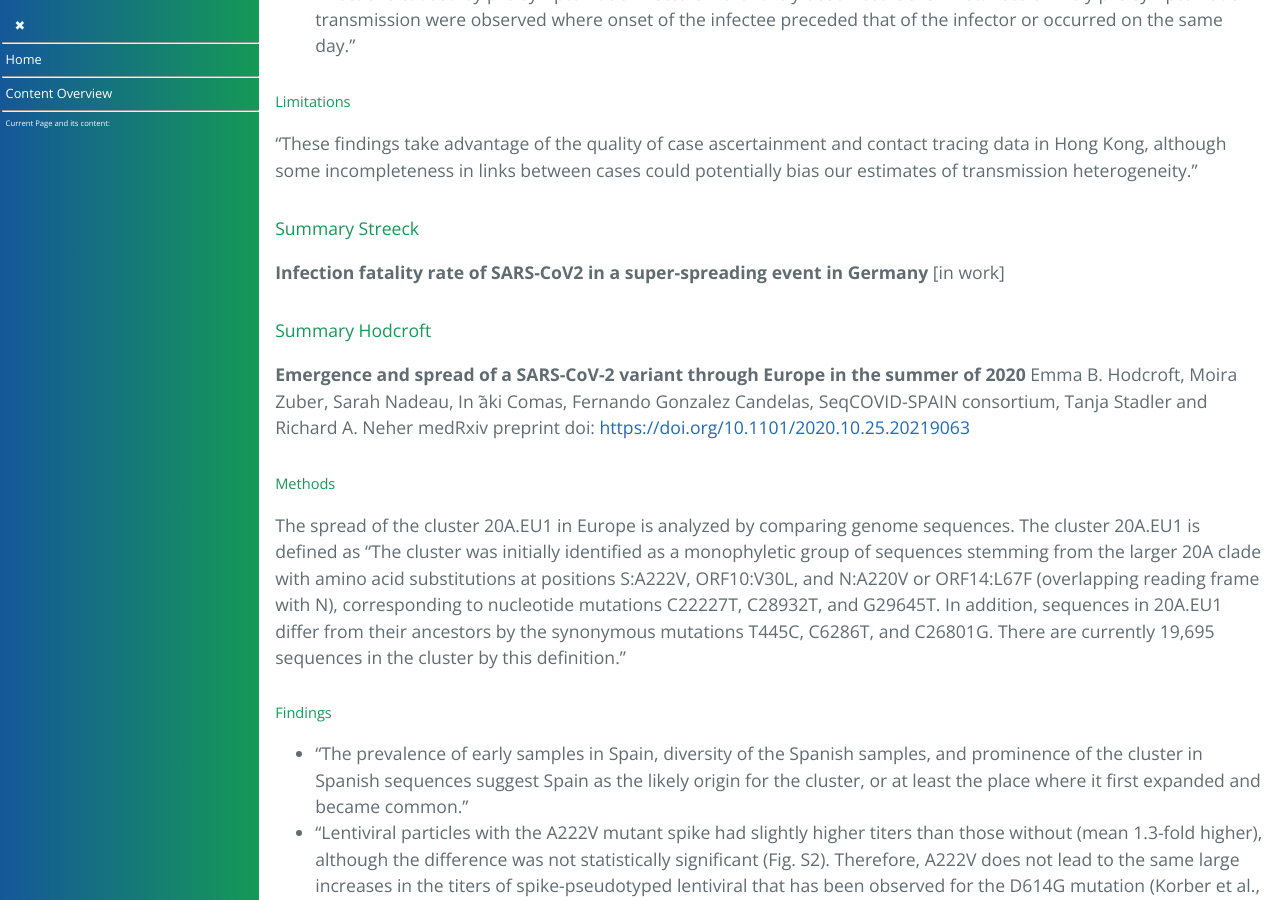
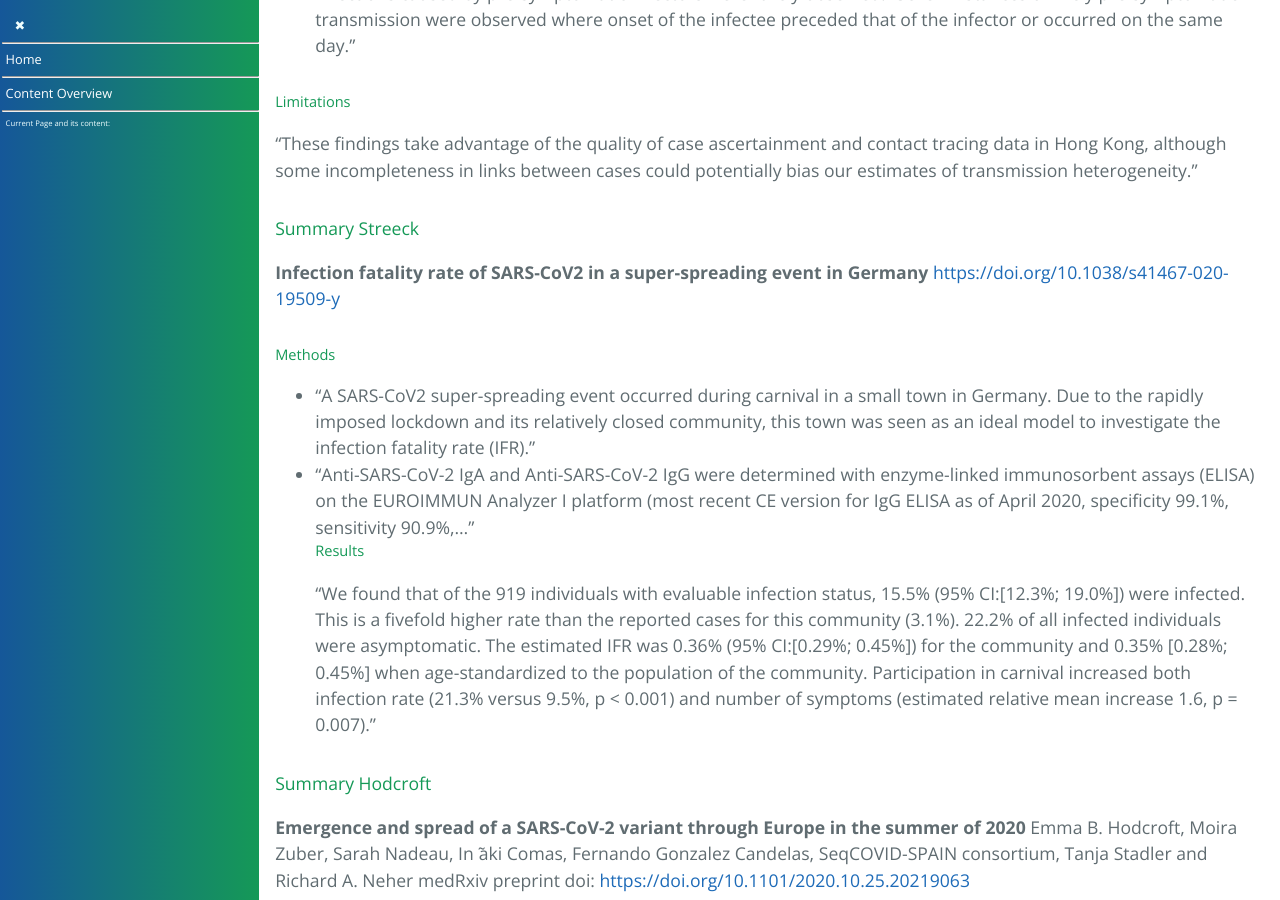
Before and after one commit to forestgrape/coronavirus, a Jekyll site: the page built from 5_epidemiological/spread_analyses.md, in a window 1280 px wide and 900 px high, scrolled down 20151 px. Built offline with Jekyll 4.4.1, drawn with Linux system fonts in a browser that asks for light colours; our own code applies the rules of GitHub Pages for plain Markdown files.

Commit message:
summary Gangelt

```diff
--- a/5_epidemiological/spread_analyses.md
+++ b/5_epidemiological/spread_analyses.md
@@ -574,7 +574,12 @@ Adam D, Wu P, Wong J, et al. Research Square; 2020.
 
 #### Summary Streeck
 **Infection fatality rate of SARS-CoV2 in a super-spreading event in Germany**
-[in work]
+<https://doi.org/10.1038/s41467-020-19509-y>
+##### Methods
+* "A SARS-CoV2 super-spreading event occurred during carnival in a small town in Germany. Due to the rapidly imposed lockdown and its relatively closed community, this town was seen as an ideal model to investigate the infection fatality rate (IFR)."
+* "Anti-SARS-CoV-2 IgA and Anti-SARS-CoV-2 IgG were determined with enzyme-linked immunosorbent assays (ELISA) on the EUROIMMUN Analyzer I platform (most recent CE version for IgG ELISA as of April 2020, specificity 99.1%, sensitivity 90.9%,..."
+##### Results
+"We found that of the 919 individuals with evaluable infection status, 15.5% (95% CI:[12.3%; 19.0%]) were infected. This is a fivefold higher rate than the reported cases for this community (3.1%). 22.2% of all infected individuals were asymptomatic. The estimated IFR was 0.36% (95% CI:[0.29%; 0.45%]) for the community and 0.35% [0.28%; 0.45%] when age-standardized to the population of the community. Participation in carnival increased both infection rate (21.3% versus 9.5%, p < 0.001) and number of symptoms (estimated relative mean increase 1.6, p = 0.007)."
 
 
 #### Summary Hodcroft
```
